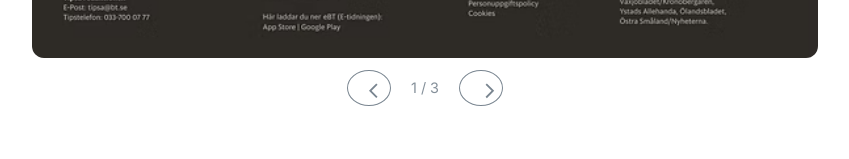
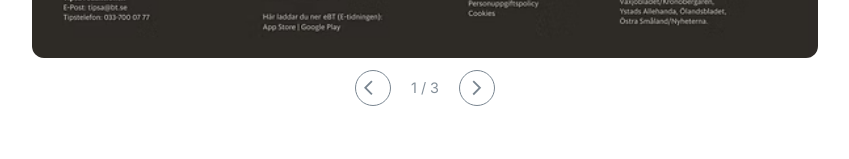
Before and after one commit to Hoohaaw/portfolio, a React (Vite) app: page /projects/self-service-product-change in a window 1280 px wide. Shown: the part 4323-4482 px from the top of the page, without its empty margins (215-1064 px from the left). Built offline with nearby package versions, Linux system fonts and the light colour scheme.

Commit message:
Change alt text

```diff
--- a/src/css/SelfServiceProductChange.module.css
+++ b/src/css/SelfServiceProductChange.module.css
@@ -122,6 +122,10 @@
   border-radius: 50%;
   width: 36px;
   height: 36px;
+  padding: 0;
+  display: flex;
+  align-items: center;
+  justify-content: center;
   font-size: 1.1em;
   cursor: pointer;
   opacity: 0.6;
--- a/src/pages/SelfServiceProductChange.jsx
+++ b/src/pages/SelfServiceProductChange.jsx
@@ -4,9 +4,9 @@ import { MdArrowBackIos, MdArrowForwardIos } from 'react-icons/md';
 import styles from '../css/SelfServiceProductChange.module.css';
 
 const slides = [
-  { src: '/images/pc_3.avif', alt: 'Locked article — steg 2/4' },
-  { src: '/images/pc_4.avif', alt: 'Locked article — steg 3/4' },
-  { src: '/images/pc_5.avif', alt: 'Locked article — steg 4/4' },
+  { src: '/images/pc_3.avif', alt: 'Locked article — steg 1/3' },
+  { src: '/images/pc_4.avif', alt: 'Locked article — steg 2/3' },
+  { src: '/images/pc_5.avif', alt: 'Locked article — steg 3/3' },
 ];
 
 function SelfServiceProductChange() {
```
